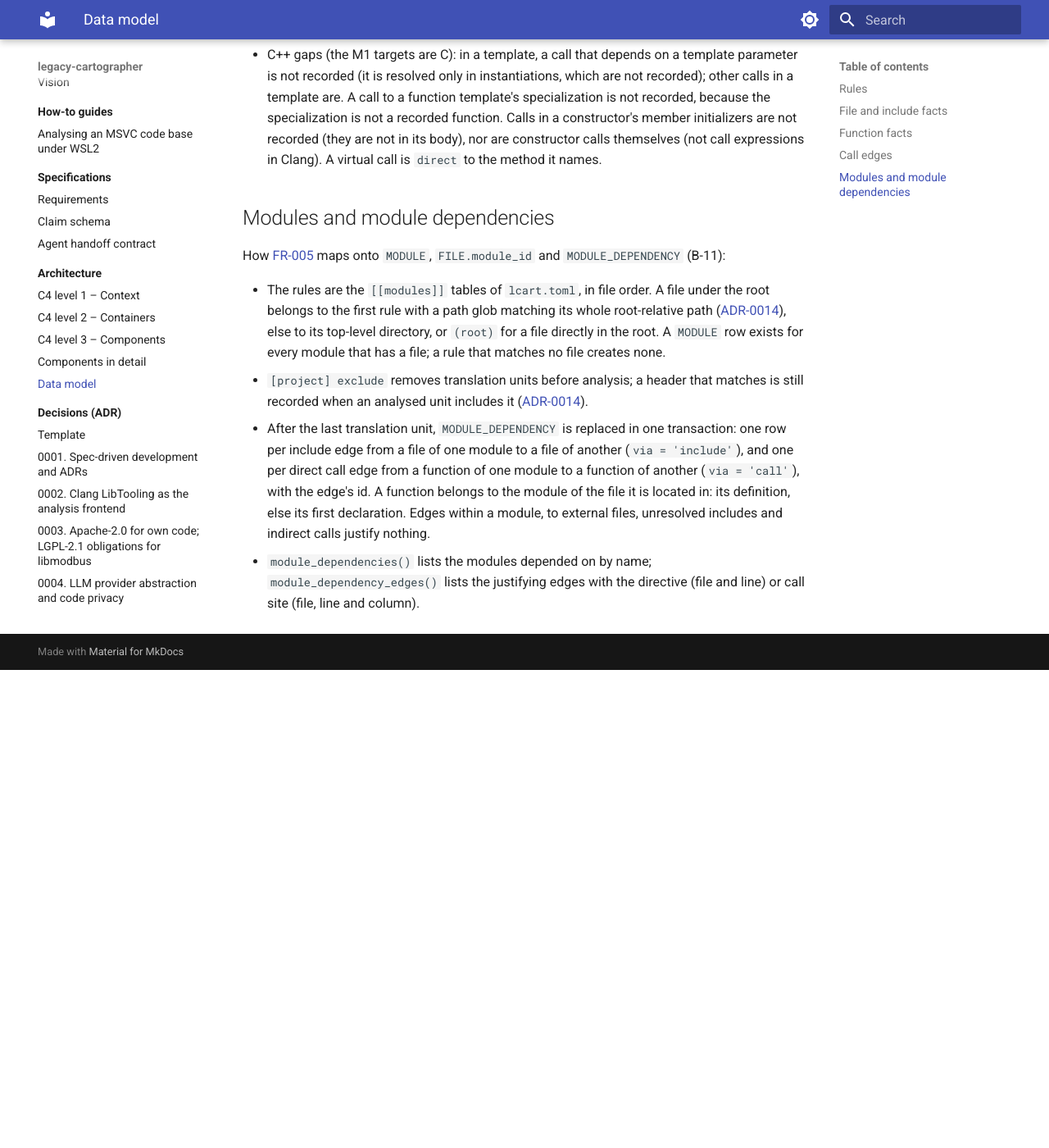
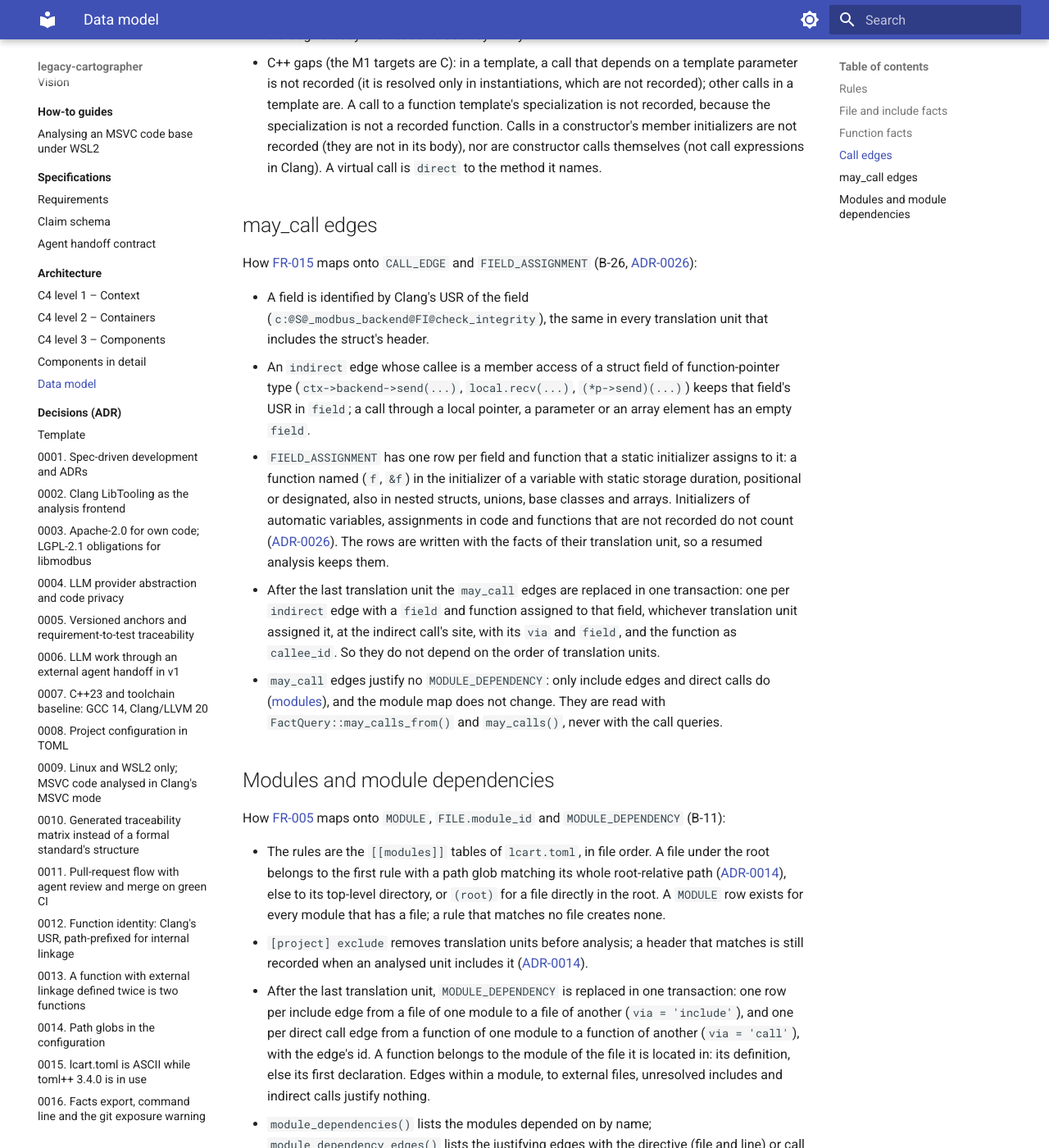
Before and after one commit to Tomek52/legacy-cartographer, an MkDocs documentation site: the page built from docs/architecture/data-model.md, in a window 1280 px wide and 1400 px high, scrolled down 3550 px. Shown: the whole window at 82% size. Built offline with MkDocs 1.6.1 and Material for MkDocs 9.7.7, drawn with Linux system fonts in a browser that asks for light colours; before the commit the page ends 4367 px from its top, so only the background shows below that; some of the changed text lies outside the part shown.

Commit message:
docs: may_call edges in the data model; B-26 done
The data model gets a may_call section (field identity, what a field
assignment is, derivation after the last translation unit, no module
dependency) and schema version 3. The libmodbus target page says which
backend functions the indirect calls now reach, B-26 gets its result and
is marked done, and the traceability matrix lists FR-015's tests.

Backlog: B-26

Co-Authored-By: Claude Opus 5.5 <noreply@anthropic.com>
Claude-Session: https://claude.ai/code/session_01Sn6UD6WxmmXBAgKToBQUdD

````diff
--- a/docs/architecture/data-model.md
+++ b/docs/architecture/data-model.md
@@ -1,14 +1,16 @@
 # Fact database data model
 
-One SQLite file per analysed project. Schema version 2
+One SQLite file per analysed project. Schema version 3
 (`facts::schema_version` in `src/facts/fact_model.hpp`); any change bumps it
-(2: translation unit and diagnostic paths spelled like file paths, B-12).
+(2: translation unit and diagnostic paths spelled like file paths, B-12;
+3: `CALL_EDGE.field` and `FIELD_ASSIGNMENT` for `may_call` edges, B-26).
 Paths of files under the analysis root are relative to it, with `/`
 separators; files outside it have absolute paths
 ([file facts](#arch-data-model-file-facts-v1)). How functions are
 identified: [function facts](#arch-data-model-function-facts-v2),
-[call edges](#arch-data-model-call-edges-v1); how files get modules and
-modules dependencies: [modules](#arch-data-model-modules-v1).
+[call edges](#arch-data-model-call-edges-v1),
+[may_call edges](#arch-data-model-may-call-edges-v1); how files get
+modules and modules dependencies: [modules](#arch-data-model-modules-v1).
 
 ```mermaid
 erDiagram
@@ -70,10 +72,15 @@ erDiagram
         int caller_id FK
         int callee_id FK "null if indirect"
         text kind "direct | indirect | may_call"
-        text via "indirect: object.member as written, else empty"
+        text via "indirect, may_call: object.member as written, else empty"
         int file_id FK
         int line
         int col
+        text field "indirect, may_call: USR of the field called through, else empty"
+    }
+    FIELD_ASSIGNMENT {
+        text field PK "USR of a struct field of function-pointer type"
+        int function_id PK, FK "assigned in a static initializer"
     }
     MODULE_DEPENDENCY {
         int from_module_id FK
@@ -101,6 +108,7 @@ erDiagram
     FILE ||--o{ INCLUDE_EDGE : "includes"
     FILE ||--o{ FUNCTION : "declares/defines"
     FUNCTION ||--o{ CALL_EDGE : "calls from"
+    FUNCTION ||--o{ FIELD_ASSIGNMENT : "assigned to fields"
     MODULE ||--o{ MODULE_DEPENDENCY : "depends"
     CLAIM ||--o| VERDICT : "verified as"
 ```
@@ -129,7 +137,8 @@ erDiagram
   `CALL_EDGE`s after analysis and keeps the justifying edge, so `depends_on`
   claims have evidence ([modules](#arch-data-model-modules-v1)).
 - `kind = 'indirect'` if and only if `callee_id` is null; `may_call` edges
-  ([FR-015](../specs/requirements.md#fr015-resolve-function-pointer-tables-v1)) are never returned with direct calls.
+  ([FR-015](../specs/requirements.md#fr015-resolve-function-pointer-tables-v1)) are never returned with direct calls
+  (how they are derived: [may_call edges](#arch-data-model-may-call-edges-v1)).
 - Claims and verdicts live in the same file so a report can be regenerated
   without the LLM.
 - Each TU's facts are committed in one transaction together with its
@@ -245,6 +254,38 @@ How [FR-004](../specs/requirements.md#fr004-record-call-edges-v1) maps onto
   constructor calls themselves (not call expressions in Clang). A virtual
   call is `direct` to the method it names.
 
+## <a id="arch-data-model-may-call-edges-v1"></a>may_call edges
+
+How [FR-015](../specs/requirements.md#fr015-resolve-function-pointer-tables-v1)
+maps onto `CALL_EDGE` and `FIELD_ASSIGNMENT` (B-26,
+[ADR-0026](../adr/0026-may-call-edges-from-function-pointer-tables.md)):
+
+- A field is identified by Clang's USR of the field
+  (`c:@S@_modbus_backend@FI@check_integrity`), the same in every
+  translation unit that includes the struct's header.
+- An `indirect` edge whose callee is a member access of a struct field of
+  function-pointer type (`ctx->backend->send(...)`, `local.recv(...)`,
+  `(*p->send)(...)`) keeps that field's USR in `field`; a call through a
+  local pointer, a parameter or an array element has an empty `field`.
+- `FIELD_ASSIGNMENT` has one row per field and function that a static
+  initializer assigns to it: a function named (`f`, `&f`) in the
+  initializer of a variable with static storage duration, positional or
+  designated, also in nested structs, unions, base classes and arrays.
+  Initializers of automatic variables, assignments in code and functions
+  that are not recorded do not count
+  ([ADR-0026](../adr/0026-may-call-edges-from-function-pointer-tables.md#adr0026-field-assignments-v1)).
+  The rows are written with the facts of their translation unit, so a
+  resumed analysis keeps them.
+- After the last translation unit the `may_call` edges are replaced in one
+  transaction: one per `indirect` edge with a `field` and function assigned
+  to that field, whichever translation unit assigned it, at the indirect
+  call's site, with its `via` and `field`, and the function as `callee_id`.
+  So they do not depend on the order of translation units.
+- `may_call` edges justify no `MODULE_DEPENDENCY`: only include edges and
+  direct calls do ([modules](#arch-data-model-modules-v1)), and the module
+  map does not change. They are read with `FactQuery::may_calls_from()`
+  and `may_calls()`, never with the call queries.
+
 ## <a id="arch-data-model-modules-v1"></a>Modules and module dependencies
 
 How [FR-005](../specs/requirements.md#fr005-map-files-to-modules-v1) maps
--- a/docs/plan/backlog.md
+++ b/docs/plan/backlog.md
@@ -35,7 +35,7 @@ expanded in place; its version is bumped if its meaning changes
 | [B-23](#b23-libmodbus-hand-check-v1) | ✅ Hand check of the libmodbus functions | M1 | FR-003, FR-004 | B-14 | 2 h |
 | [B-24](#b24-clang-tidy-checks-headers-v1) | ✅ clang-tidy checks the project's headers | M1 | NFR-007 | B-02 | 1 h |
 | [B-25](#b25-claim-parser-v1) | ✅ Claim parser and its fuzzer | M2 | FR-009, NFR-010 | – | 5 h |
-| [B-26](#b26-function-pointer-tables-v1) | `may_call` edges from function-pointer tables | M2 | FR-015 | – | 8 h |
+| [B-26](#b26-function-pointer-tables-v1) | ✅ `may_call` edges from function-pointer tables | M2 | FR-015 | – | 8 h |
 | [B-27](#b27-claim-verifier-v1) | Claim verifier | M2 | FR-010 | B-25, B-26 | 6 h |
 | [B-28](#b28-verification-report-v1) | Verification report and `lcart verify` | M2 | FR-010, FR-011 | B-27, B-30 | 4 h |
 | [B-29](#b29-labelled-claim-set-v1) | Labelled claim set and accuracy gate | M2 | NFR-009 | B-27 | 6 h |
@@ -885,6 +885,34 @@ plus:
    [data model](../architecture/data-model.md#arch-data-model-call-edges-v1)
    updated.
 
+Result (2026-10-18): each worker records, per translation unit, the
+functions that initializers of variables with static storage duration
+assign to struct fields of function-pointer type (Clang's semantic form of
+the initializer list, so positional and designated alike, also nested,
+in arrays and in function-local `static` tables), and keeps the field
+with every indirect call through one; fields are identified by Clang's
+USR. The writer stores the assignments as `FIELD_ASSIGNMENT` rows with
+the unit's facts, and after the last unit `derive_may_call_edges()`
+turns every indirect call through a field into one `may_call` edge per
+function assigned to that field, before module dependencies, which still
+count direct calls only, so `lcart map` and the committed libmodbus map do
+not change. `FactQuery::may_calls_from()` and `may_calls()` return them;
+the facts export lists them as `may_call` records after the calls, with
+`format_version` 2 (the golden file's header changed, nothing else); the
+fact database's schema version is 3. The decisions (field identity,
+what counts as an assignment, resolution after the last unit, export) are
+[ADR-0026](../adr/0026-may-call-edges-from-function-pointer-tables.md),
+which amends ADR-0016; the rules are on the
+[data model](../architecture/data-model.md#arch-data-model-may-call-edges-v1)
+page. The `fn_pointers` fixture gained `tcp.c` (a designated table that
+assigns only `send`) and a call through a local pointer; existing line and
+column expectations are unchanged. On libmodbus v3.2.0 the 36 calls
+through `ctx->backend` get 74 `may_call` edges, and
+`scripts/libmodbus-baseline.sh` checks that the one through
+`check_integrity` in `_modbus_receive_msg` (`src/modbus.c` 546:12) reaches
+exactly `_modbus_rtu_check_integrity` and `_modbus_tcp_check_integrity`.
+Calls through `set_rts`, assigned in code, get none.
+
 ### <a id="b27-claim-verifier-v1"></a>**[B-27 v1]** Claim verifier
 
 Acceptance criteria: those of [FR-010](../specs/requirements.md#fr010-verify-claims-v1)
````
Also changed, not shown: docs/plan/traceability.md (+6 -6 lines), docs/targets/libmodbus.md (+6 -1 lines).
